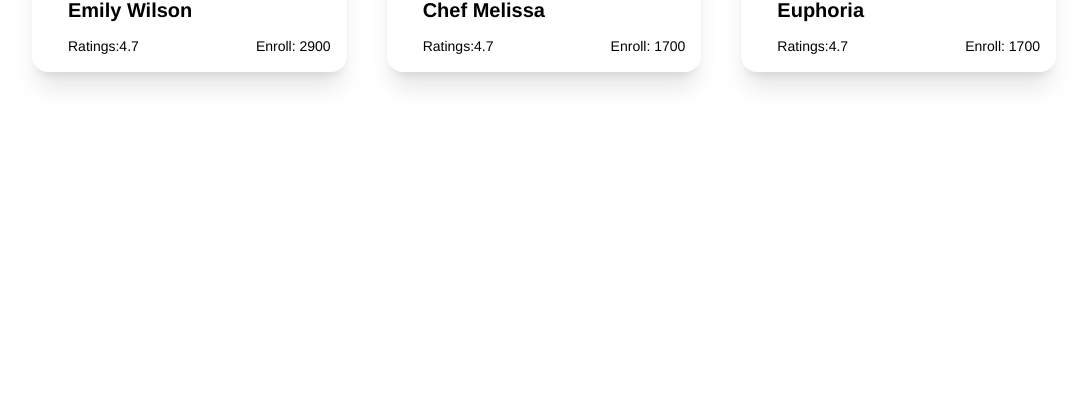
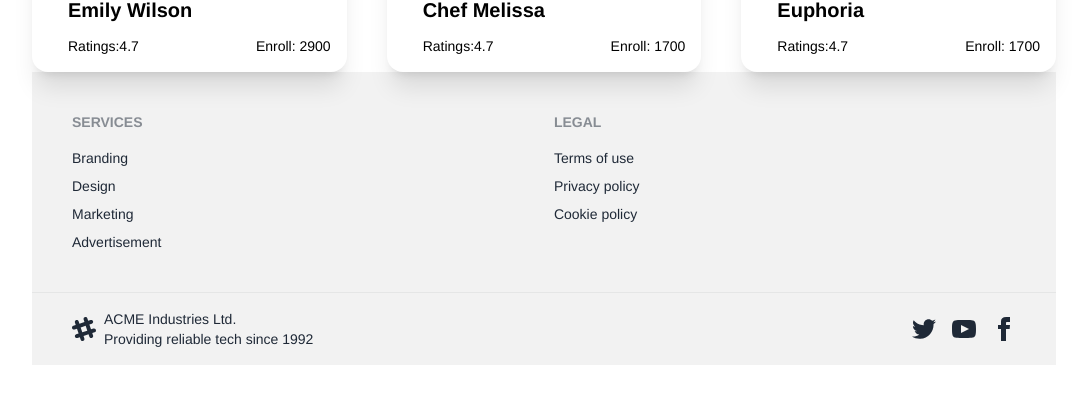
Before and after one commit to Sharminaktermetu/summercamp-client, a React app: page / in a window 1280 px wide. Shown: the part 1564-1968 px from the top of the page, without its empty margins (96-1183 px from the left). Built offline with nearby package versions, Linux system fonts and the light colour scheme; the HTML template or start-up script is replaced by a standard one.

Commit message:
footer added

```diff
--- a/package.json
+++ b/package.json
@@ -14,6 +14,7 @@
     "match-sorter": "^6.3.1",
     "react": "^18.2.0",
     "react-dom": "^18.2.0",
+    "react-hook-form": "^7.45.0",
     "react-router-dom": "^6.13.0",
     "sort-by": "^1.2.0",
     "swiper": "^9.4.1"
--- a/src/Layouts/Main/Main.jsx
+++ b/src/Layouts/Main/Main.jsx
@@ -1,5 +1,6 @@
 import { Outlet } from "react-router-dom";
 import Navber from "../../Shared/Navbar/Navber";
+import Footer from "../../Shared/Footer/Footer";
 
 
 
@@ -8,6 +9,7 @@
         <div>
           <Navber></Navber>
             <Outlet></Outlet>
+            <Footer></Footer>
         </div>
     );
 };
--- /dev/null
+++ b/src/Shared/Footer/Footer.jsx
@@ -0,0 +1,37 @@
+
+const Footer = () => {
+    return (
+        <div>
+            <footer className="footer p-10 bg-base-200 text-base-content">
+                <div>
+                    <span className="footer-title">Services</span>
+                    <a className="link link-hover">Branding</a>
+                    <a className="link link-hover">Design</a>
+                    <a className="link link-hover">Marketing</a>
+                    <a className="link link-hover">Advertisement</a>
+                </div>
+                <div>
+                    <span className="footer-title">Legal</span>
+                    <a className="link link-hover">Terms of use</a>
+                    <a className="link link-hover">Privacy policy</a>
+                    <a className="link link-hover">Cookie policy</a>
+                </div>
+            </footer>
+            <footer className="footer px-10 py-4 border-t bg-base-200 text-base-content border-base-300">
+                <div className="items-center grid-flow-col">
+                    <svg width="24" height="24" viewBox="0 0 24 24" xmlns="http://www.w3.org/2000/svg" fillRule="evenodd" clipRule="evenodd" className="fill-current"><path d="M22.672 15.226l-2.432.811.841 2.515c.33 1.019-.209 2.127-1.23 2.456-1.15.325-2.148-.321-2.463-1.226l-.84-2.518-5.013 1.677.84 2.517c.391 1.203-.434 2.542-1.831 2.542-.88 0-1.601-.564-1.86-1.314l-.842-2.516-2.431.809c-1.135.328-2.145-.317-2.463-1.229-.329-1.018.211-2.127 1.231-2.456l2.432-.809-1.621-4.823-2.432.808c-1.355.384-2.558-.59-2.558-1.839 0-.817.509-1.582 1.327-1.846l2.433-.809-.842-2.515c-.33-1.02.211-2.129 1.232-2.458 1.02-.329 2.13.209 2.461 1.229l.842 2.515 5.011-1.677-.839-2.517c-.403-1.238.484-2.553 1.843-2.553.819 0 1.585.509 1.85 1.326l.841 2.517 2.431-.81c1.02-.33 2.131.211 2.461 1.229.332 1.018-.21 2.126-1.23 2.456l-2.433.809 1.622 4.823 2.433-.809c1.242-.401 2.557.484 2.557 1.838 0 .819-.51 1.583-1.328 1.847m-8.992-6.428l-5.01 1.675 1.619 4.828 5.011-1.674-1.62-4.829z"></path></svg>
+                    <p>ACME Industries Ltd. <br />Providing reliable tech since 1992</p>
+                </div>
+                <div className="md:place-self-center md:justify-self-end">
+                    <div className="grid grid-flow-col gap-4">
+                        <a><svg xmlns="http://www.w3.org/2000/svg" width="24" height="24" viewBox="0 0 24 24" className="fill-current"><path d="M24 4.557c-.883.392-1.832.656-2.828.775 1.017-.609 1.798-1.574 2.165-2.724-.951.564-2.005.974-3.127 1.195-.897-.957-2.178-1.555-3.594-1.555-3.179 0-5.515 2.966-4.797 6.045-4.091-.205-7.719-2.165-10.148-5.144-1.29 2.213-.669 5.108 1.523 6.574-.806-.026-1.566-.247-2.229-.616-.054 2.281 1.581 4.415 3.949 4.89-.693.188-1.452.232-2.224.084.626 1.956 2.444 3.379 4.6 3.419-2.07 1.623-4.678 2.348-7.29 2.04 2.179 1.397 4.768 2.212 7.548 2.212 9.142 0 14.307-7.721 13.995-14.646.962-.695 1.797-1.562 2.457-2.549z"></path></svg></a>
+                        <a><svg xmlns="http://www.w3.org/2000/svg" width="24" height="24" viewBox="0 0 24 24" className="fill-current"><path d="M19.615 3.184c-3.604-.246-11.631-.245-15.23 0-3.897.266-4.356 2.62-4.385 8.816.029 6.185.484 8.549 4.385 8.816 3.6.245 11.626.246 15.23 0 3.897-.266 4.356-2.62 4.385-8.816-.029-6.185-.484-8.549-4.385-8.816zm-10.615 12.816v-8l8 3.993-8 4.007z"></path></svg></a>
+                        <a><svg xmlns="http://www.w3.org/2000/svg" width="24" height="24" viewBox="0 0 24 24" className="fill-current"><path d="M9 8h-3v4h3v12h5v-12h3.642l.358-4h-4v-1.667c0-.955.192-1.333 1.115-1.333h2.885v-5h-3.808c-3.596 0-5.192 1.583-5.192 4.615v3.385z"></path></svg></a>
+                    </div>
+                </div>
+            </footer>
+        </div>
+    );
+};
+
+export default Footer;
```
Also changed, not shown: 1 other file (tests, documents, lock files or other folders).
